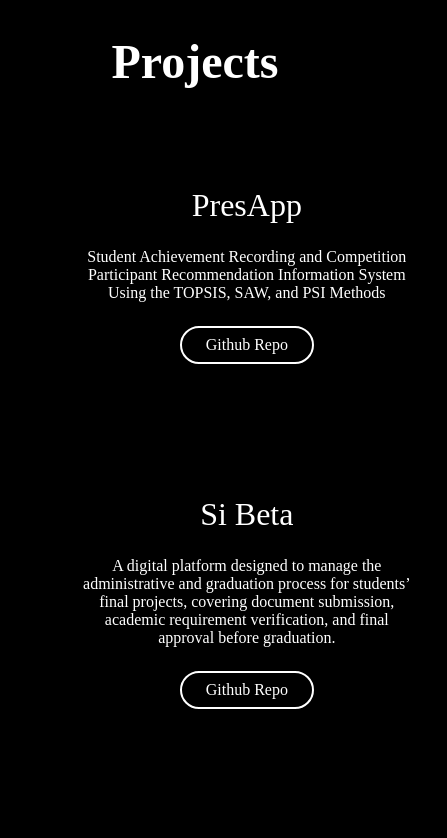
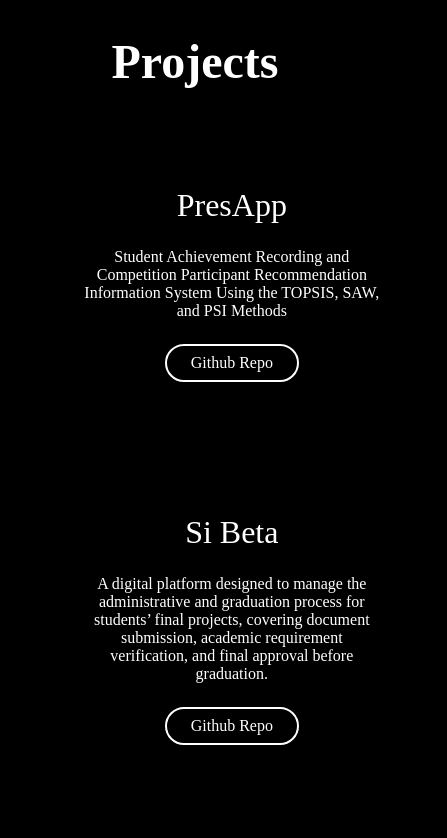
Before and after one commit to miicheelll/miicheelll.github.io, a plain HTML site: page index.html in a window 390 px wide. Shown: the part 1180-2018 px from the top of the page, 447 px wide, since content can reach past the window. Drawn offline with Linux system fonts and the light colour scheme.

Commit message:
fix: project

```diff
--- a/style.css
+++ b/style.css
@@ -223,7 +223,7 @@ section{
     align-items: center;
     justify-content: center;
     text-align: center;
-     border: 2px solid black;
+    border: 2px solid black;
     gap: 1.5rem;
     border-radius: 3rem;
     cursor: pointer;
@@ -467,6 +467,11 @@ footer ul li a{
         width: 80vw;
     }
 
+    .project-card {
+        width: 100%;
+        max-width: 370px;
+    }
+
     .input-box input{
         padding: 0.4rem 3rem;
         width: 80%;
```
